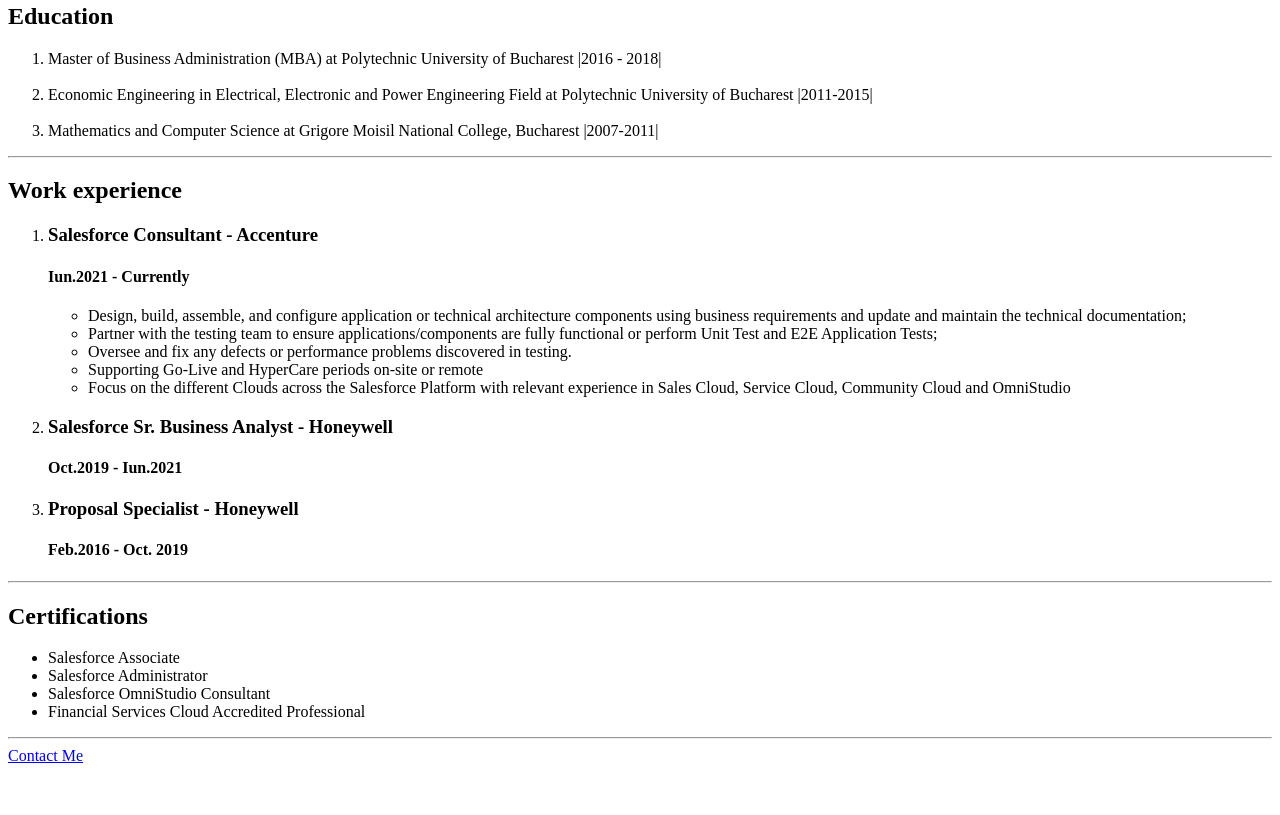
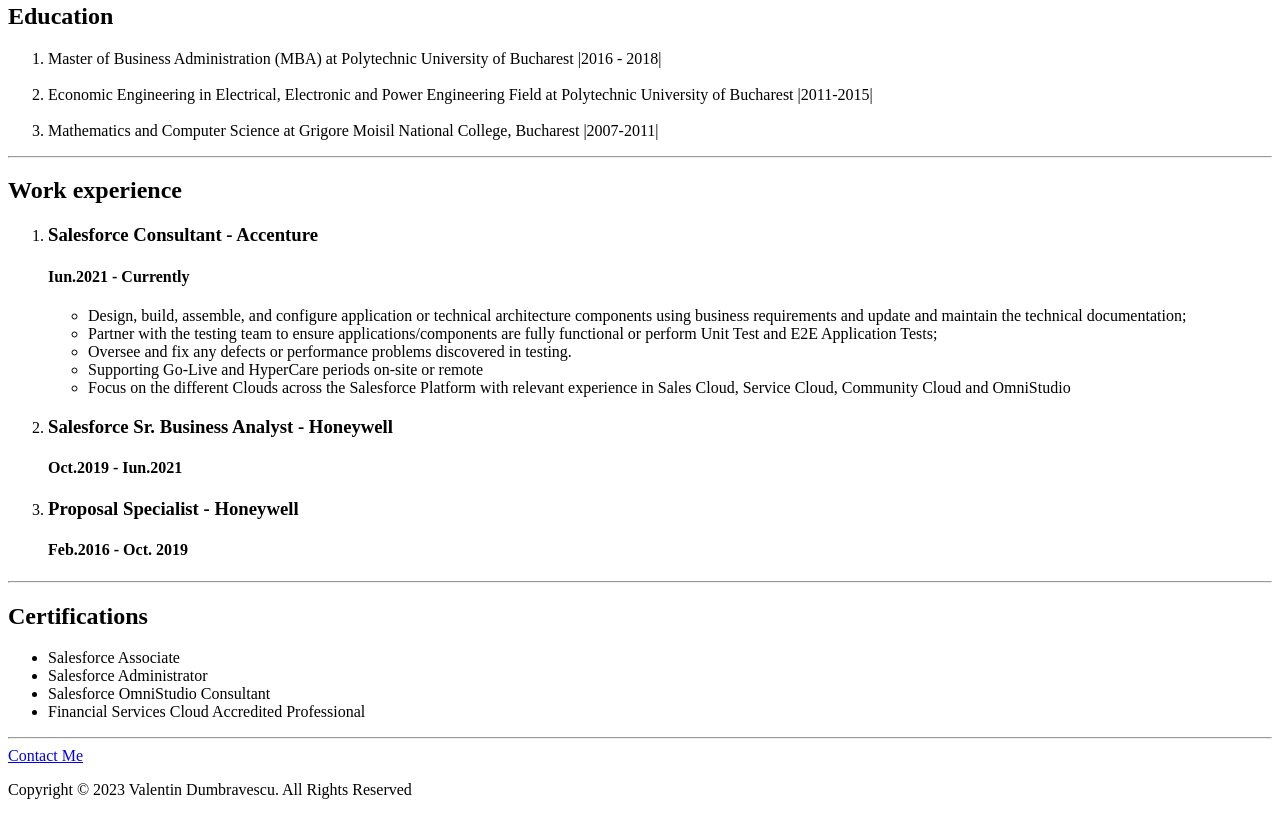
Before and after one commit to Valutz24/CV, a plain HTML site: page index.html in a window 1280 px wide. Shown: the part 414-1229 px from the top of the page. Before the commit the page ends 1187 px from the top, so only its background shows below. Drawn offline with Linux system fonts and the light colour scheme.

Commit message:
Add files via upload

```diff
--- a/index.html
+++ b/index.html
@@ -45,5 +45,8 @@
 </ul>
 <hr/>
 <a href="./contact.html">Contact Me</a>
+<footer>
+    <p>Copyright © 2023 Valentin Dumbravescu. All Rights Reserved</p>
+</footer>
 </body>
 </html>
```
